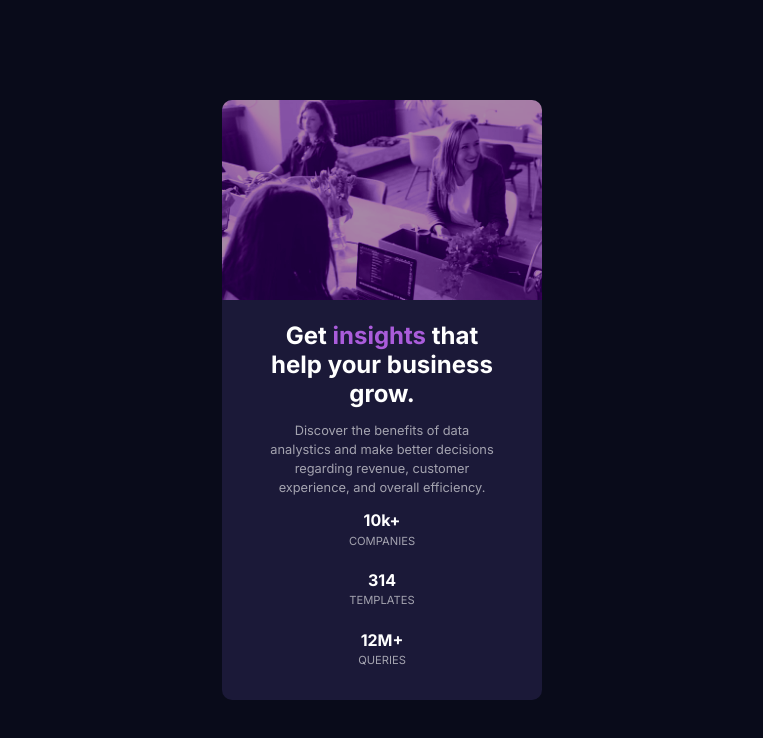
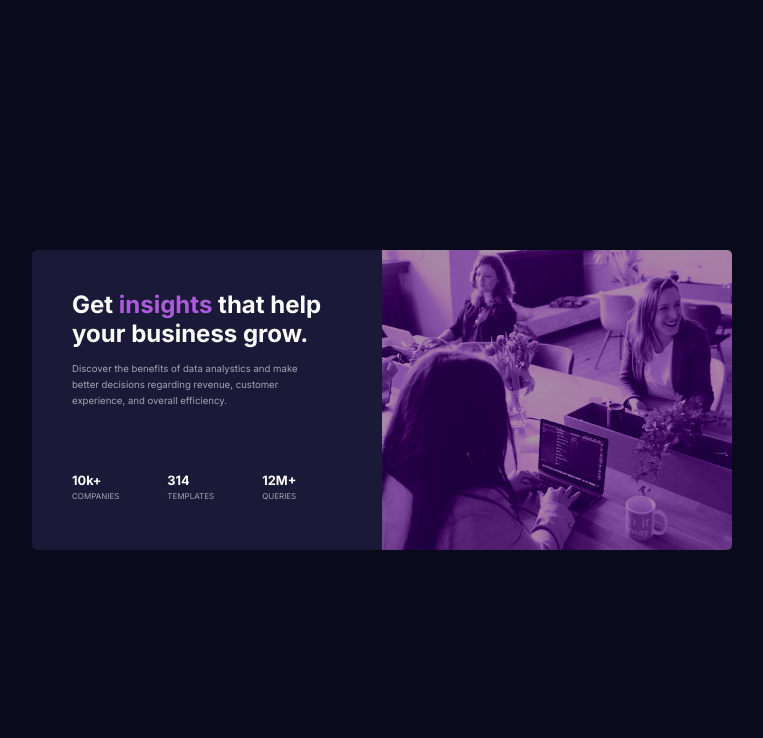
Before and after one commit to cloviswrodrigues/Stats_Preview_Card_Component, a plain HTML site: page frontend/index.html in a window 1280 px wide. Shown: the whole page, without its empty margins (258-1021 px from the left). Drawn offline with Linux system fonts and the light colour scheme.

Commit message:
design desktop

```diff
--- a/frontend/styles/styles.css
+++ b/frontend/styles/styles.css
@@ -34,7 +34,7 @@ body {
     width: 320px;
     height: 600px;
     background-color: var(--dark_desaturated_blue);
-    border-radius: 10px;
+    border-radius: 5px;
     overflow: hidden;
 }
 
@@ -100,3 +100,48 @@ body {
     margin-top: .2rem;
 
 }
+
+@media screen and (min-width: 800px) {
+    .container {
+        width: 700px;
+        height: 300px;
+        display: flex;
+        flex-direction: row-reverse;
+    }
+
+    .top {
+        height: 100%;
+        width: 50%;
+        background-image: url(../assets/image-header-desktop.jpg);
+    }
+
+    .content {
+        position: relative;
+        width: 50%;
+        padding: 2.5rem 3.5rem 2.5rem 2.5rem;
+        text-align: left;
+    }
+
+    .content p{
+        font-size: .6rem;
+        line-height: 1rem;
+    }
+
+    .content ul {
+        margin-top: 4rem;
+        flex-direction: row;
+    }
+
+    .content ul li {
+        margin-right: 3rem;
+    }
+
+    .content ul li h2{
+        font-size: .8rem;
+     }
+
+    .content ul li p {
+        font-size: .5rem;
+        margin-top: 0;
+    }
+}
```
